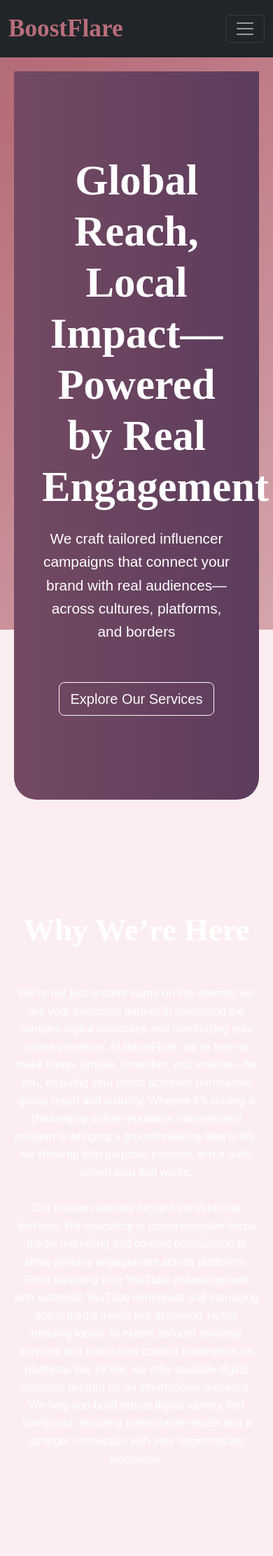
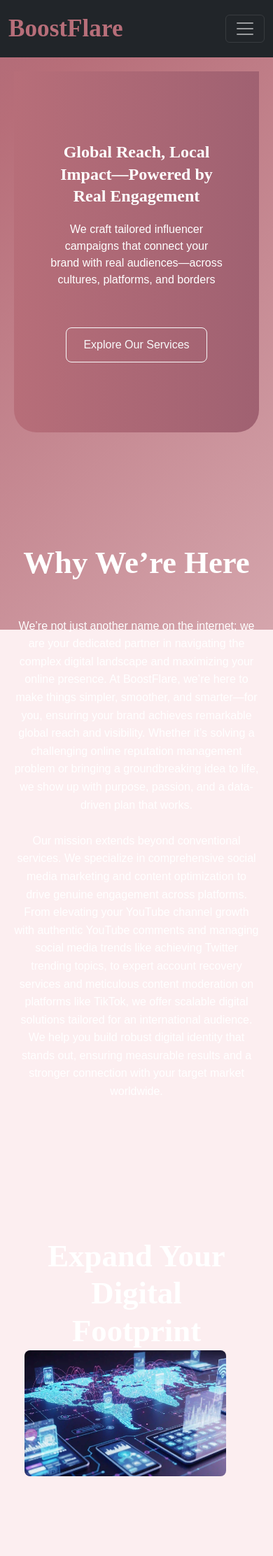
Before and after one commit to candra2012/BoostFlare, a Jekyll site: the page built from index.html, in a window 390 px wide. Shown: the top 2224 px of the page at 70% size. Built offline with Jekyll 4.4.1, drawn with Linux system fonts in a browser that asks for light colours.

Commit message:
Update style.css

```diff
--- a/assets/css/style.css
+++ b/assets/css/style.css
@@ -116,10 +116,10 @@ h1, h2, h3, h4, h5, h6, p, span, li, a {
 
 .hero-section h1 {
   font-family: 'Playfair Display', serif;
-    font-size: 3.8em;
+  font-size: 2em;
   color: var(--white-text);
   margin-bottom: 20px;
-    line-height: 1.2;
+  line-height: 1.3;
   margin-left: auto;
   margin-right: auto;
 }
@@ -133,10 +133,29 @@ h1, h2, h3, h4, h5, h6, p, span, li, a {
   margin-right: auto;
 }
 
-@keyframes gradientMove {
-  0% { background-position: 0% 50%; }
-  50% { background-position: 100% 50%; }
-  100% { background-position: 0% 50%; }
+/* Responsive untuk HP (max-width 768px) */
+@media (max-width: 768px) {
+  .hero-section {
+    padding: 80px 15px;
+  }
+
+  .hero-section h1 {
+    font-size: 1.5em;
+    line-height: 1.3;
+    padding: 0 0.5rem;
+  }
+
+  .hero-section p {
+    font-size: 1em;
+    line-height: 1.5;
+    padding: 0 1rem;
+  }
+
+  .hero-section .btn {
+    font-size: 1rem;
+    padding: 0.75rem 1.5rem;
+    margin-top: 1.5rem;
+  }
 }
 
 .cta-button {
```
Lines whose indentation alone changed are shown as unchanged.
